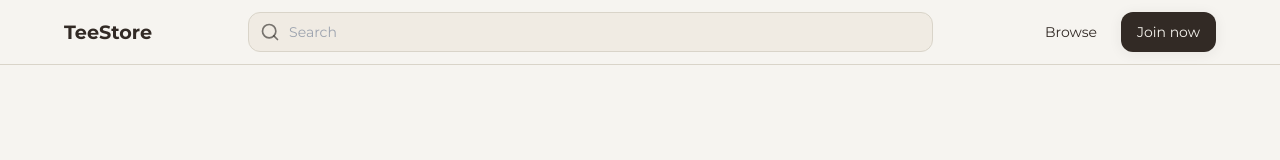
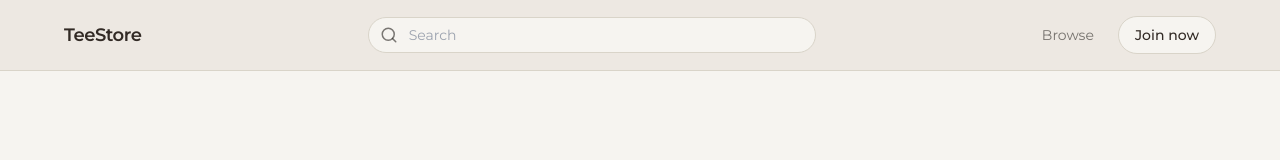
Before and after one commit to MartiiPartii/tee-store, a Next.js app: page /login in a window 1280 px wide. Shown: the top 160 px of the page. Built offline with nearby package versions, Linux system fonts and the light colour scheme; no server answers.

Commit message:
Navbar redesign

```diff
--- a/app/components/FooterClient.tsx
+++ b/app/components/FooterClient.tsx
@@ -17,7 +17,7 @@ const FooterClient = () => {
   const year = new Date().getFullYear()
 
   return (
-    <footer className="mt-auto border-t border-border bg-brand-surface/60">
+    <footer className="mt-auto border-t border-border bg-brand-surface">
       <div className="mx-auto w-full max-w-[1200px] px-4 py-14 sm:px-6">
         <div className="grid gap-12 lg:grid-cols-12 lg:gap-10">
           <div className="lg:col-span-4">
--- a/app/components/HeaderClient.tsx
+++ b/app/components/HeaderClient.tsx
@@ -6,10 +6,12 @@ import { useEffect, useState } from "react"
 import { User } from "lucide-react"
 import SearchForm from "./SearchForm"
 import MobileMenu from "./MobileMenu"
-import { Button } from "@/components/ui/button"
 import { cn } from "@/lib/utils"
 
 const HEADER_SCROLL_THRESHOLD = 8
+
+const navLinkClass =
+  "text-sm text-brand-muted transition-colors hover:text-primary"
 
 type Props = {
   isAuthenticated: boolean
@@ -30,48 +32,76 @@ const HeaderClient = ({ isAuthenticated }: Props) => {
 
   const navVisible = !isHome || homeScrollNav
 
+  const linkActive = (href: string) =>
+    pathname === href || (href !== "/" && pathname.startsWith(href))
+
   return (
     <>
       <header
         className={cn(
-          "fixed left-0 right-0 top-0 z-50 border-b border-border bg-brand-bg transition-transform duration-200 ease-out",
+          "fixed left-0 right-0 top-0 z-50 border-b border-border bg-brand-surface transition-transform duration-200 ease-out",
           navVisible ? "translate-y-0" : "-translate-y-full"
         )}
       >
-        <div className="mx-auto flex w-full max-w-[1200px] items-center gap-2 px-4 sm:gap-8 md:gap-12 lg:gap-24 sm:px-6 min-h-14 sm:min-h-16">
-          <Link href="/">
-            <span className="text-[1.2rem] font-bold text-primary">TeeStore</span>
+        <div className="mx-auto flex w-full max-w-[1200px] items-center gap-4 px-4 py-4 sm:gap-8 sm:px-6 md:gap-10">
+          <Link href="/" className="shrink-0">
+            <span className="text-lg font-semibold tracking-tight text-primary">
+              TeeStore
+            </span>
           </Link>
 
           <SearchForm />
 
-          <div className="hidden items-end justify-end gap-2 sm:flex sm:flex-row">
-            <Button variant="ghost" asChild>
-              <Link href="/browse">Browse</Link>
-            </Button>
+          <nav
+            className="hidden shrink-0 items-center gap-6 sm:flex"
+            aria-label="Main"
+          >
+            <Link
+              href="/browse"
+              className={cn(
+                navLinkClass,
+                linkActive("/browse") && "text-primary"
+              )}
+            >
+              Browse
+            </Link>
 
             {isAuthenticated ? (
               <>
-                <Button variant="ghost" asChild>
-                  <Link href="/sell-tshirt">Sell</Link>
-                </Button>
-                <Button variant="ghost" size="icon" asChild>
-                  <Link href="/profile" aria-label="Profile">
-                    <User className="size-6 text-brand-text" />
-                  </Link>
-                </Button>
+                <Link
+                  href="/sell-tshirt"
+                  className={cn(
+                    navLinkClass,
+                    linkActive("/sell-tshirt") && "text-primary"
+                  )}
+                >
+                  Sell
+                </Link>
+                <Link
+                  href="/profile"
+                  aria-label="Profile"
+                  className={cn(
+                    "inline-flex size-10 items-center justify-center rounded-full border border-border bg-brand-bg text-brand-muted transition-colors hover:border-primary hover:text-primary",
+                    linkActive("/profile") && "border-primary text-primary"
+                  )}
+                >
+                  <User className="size-[18px]" aria-hidden />
+                </Link>
               </>
             ) : (
-              <Button variant="default" asChild>
-                <Link href="/register">Join now</Link>
-              </Button>
+              <Link
+                href="/register"
+                className="inline-flex items-center rounded-full border border-border bg-brand-bg px-4 py-2 text-sm font-medium text-primary transition-colors hover:border-primary hover:bg-primary/[0.06]"
+              >
+                Join now
+              </Link>
             )}
-          </div>
+          </nav>
 
           <MobileMenu isAuthenticated={isAuthenticated} />
         </div>
       </header>
-      {!isHome && <div className="min-h-14 sm:min-h-16" aria-hidden />}
+      {!isHome && <div className="min-h-[4.5rem] sm:min-h-[4.75rem]" aria-hidden />}
     </>
   )
 }
--- a/app/components/MobileMenu.tsx
+++ b/app/components/MobileMenu.tsx
@@ -3,7 +3,6 @@
 import { Menu } from "lucide-react"
 import { useState } from "react"
 import Link from "next/link"
-import { Button } from "@/components/ui/button"
 import {
   Sheet,
   SheetContent,
@@ -12,21 +11,23 @@ import {
 } from "@/components/ui/sheet"
 import { cn } from "@/lib/utils"
 
+const navLinkClass =
+  "text-sm text-brand-muted transition-colors hover:text-primary"
+
 const MobileMenu = ({ isAuthenticated }: { isAuthenticated: boolean }) => {
   const [isOpen, setIsOpen] = useState(false)
 
   return (
     <>
       <div className="flex sm:hidden">
-        <Button
-          variant="ghost"
-          size="icon"
+        <button
           type="button"
           onClick={() => setIsOpen(true)}
           aria-label="Open menu"
+          className="inline-flex size-10 shrink-0 items-center justify-center rounded-full border border-border bg-brand-bg text-brand-muted transition-colors hover:border-primary hover:text-primary"
         >
-          <Menu className="size-6 text-brand-text" />
-        </Button>
+          <Menu className="size-[18px]" aria-hidden />
+        </button>
       </div>
 
       <Sheet open={isOpen} onOpenChange={setIsOpen}>
@@ -38,45 +39,67 @@ const MobileMenu = ({ isAuthenticated }: { isAuthenticated: boolean }) => {
           <SheetHeader className="sr-only">
             <SheetTitle>Navigation</SheetTitle>
           </SheetHeader>
-          <div className="flex flex-col gap-1 px-8 py-8">
-            <p className="mb-2 text-[1.2rem] font-bold text-brand-text">TeeStore</p>
+          <div className="flex flex-col gap-6 px-8 py-10">
+            <div>
+              <Link
+                href="/"
+                onClick={() => setIsOpen(false)}
+                className="text-lg font-semibold tracking-tight text-primary"
+              >
+                TeeStore
+              </Link>
+            </div>
 
+            <div>
+              <p className="text-xs font-semibold uppercase tracking-wider text-primary">
+                Menu
+              </p>
+              <ul className="mt-4 flex flex-col gap-3">
+                <li>
                   <Link
                     href="/browse"
                     onClick={() => setIsOpen(false)}
-              className={cn(
-                "text-base text-primary transition-colors hover:text-primary/80"
-              )}
+                    className={navLinkClass}
                   >
                     Browse
                   </Link>
-
+                </li>
                 {isAuthenticated ? (
                   <>
+                    <li>
                       <Link
                         href="/sell-tshirt"
                         onClick={() => setIsOpen(false)}
-                  className="text-base text-primary transition-colors hover:text-primary/80"
+                        className={navLinkClass}
                       >
                         Sell
                       </Link>
+                    </li>
+                    <li>
                       <Link
                         href="/profile"
                         onClick={() => setIsOpen(false)}
-                  className="text-base text-primary transition-colors hover:text-primary/80"
+                        className={navLinkClass}
                       >
                         Profile
                       </Link>
+                    </li>
                   </>
                 ) : (
+                  <li>
                     <Link
                       href="/register"
                       onClick={() => setIsOpen(false)}
-                className="text-base text-primary transition-colors hover:text-primary/80"
+                      className={cn(
+                        "inline-flex rounded-full border border-border bg-brand-bg px-4 py-2 text-sm font-medium text-primary transition-colors hover:border-primary hover:bg-primary/[0.06]"
+                      )}
                     >
                       Join now
                     </Link>
+                  </li>
                 )}
+              </ul>
+            </div>
           </div>
         </SheetContent>
       </Sheet>
--- a/app/components/SearchForm.tsx
+++ b/app/components/SearchForm.tsx
@@ -4,17 +4,17 @@ import { Input } from "@/components/ui/input"
 
 const SearchForm = () => {
   return (
-    <div className="flex flex-1 items-center justify-center">
-      <Form action="/browse" className="w-full">
+    <div className="flex min-w-0 flex-1 items-center justify-center">
+      <Form action="/browse" className="w-full max-w-md">
         <div className="relative w-full">
           <Search
-            className="pointer-events-none absolute left-3 top-1/2 size-5 -translate-y-1/2 text-brand-muted"
+            className="pointer-events-none absolute left-3 top-1/2 size-[18px] -translate-y-1/2 text-brand-muted"
             aria-hidden
           />
           <Input
             name="search"
             placeholder="Search"
-            className="h-10 w-full pl-10 text-sm"
+            className="h-9 w-full rounded-full border-border bg-brand-bg pl-10 text-sm shadow-none placeholder:text-brand-muted focus-visible:ring-primary/20"
           />
         </div>
       </Form>
```
Lines whose indentation alone changed are shown as unchanged.
